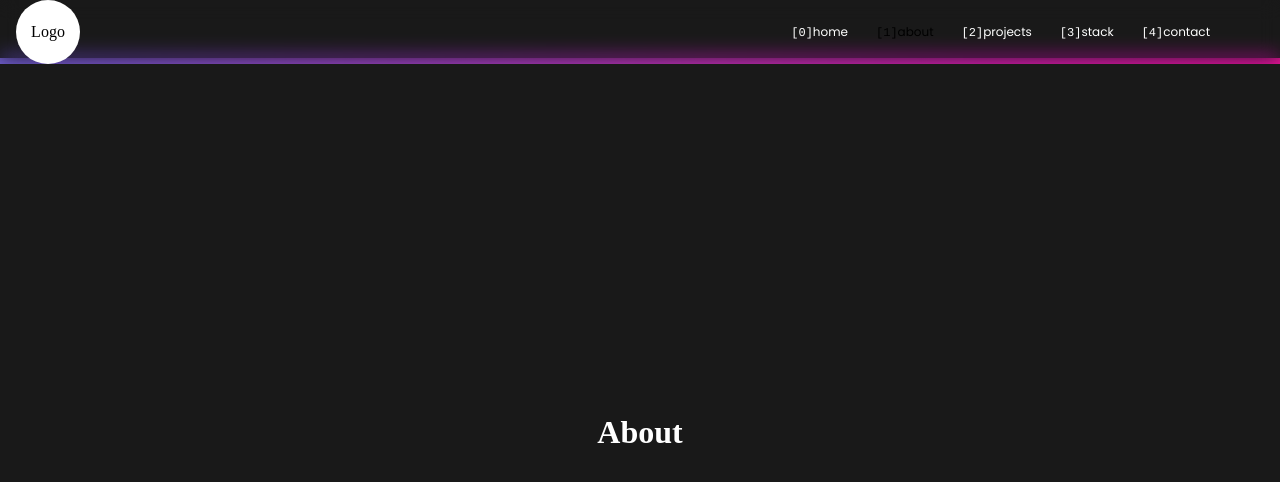
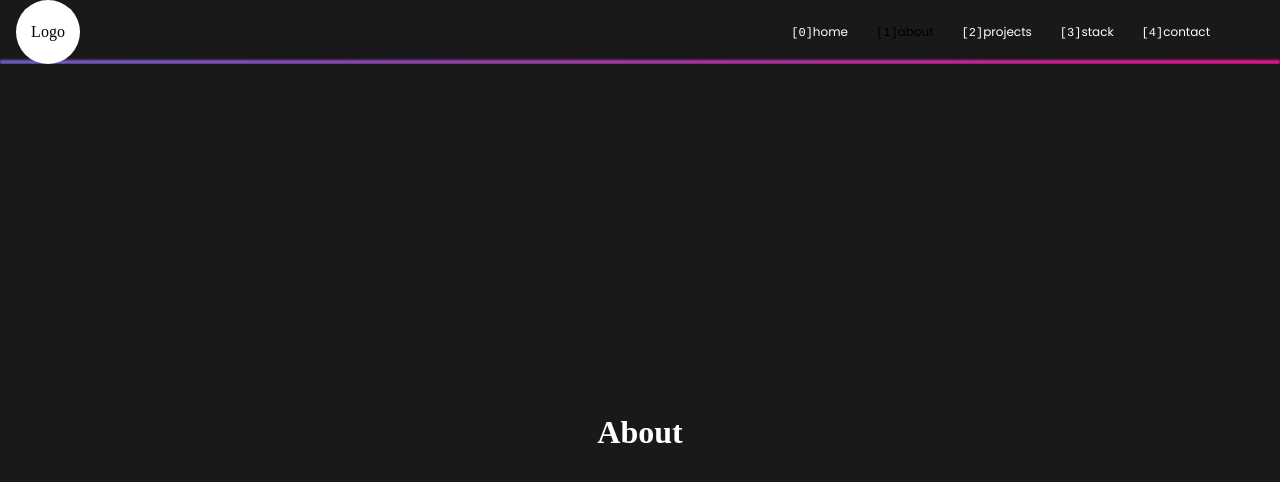
Before and after one commit to newnightcoder/nightcoder.io, a Next.js app: page /about in a window 1280 px wide. Shown: the top 482 px of the page. Built offline with nearby package versions, Linux system fonts and the light colour scheme.

Commit message:
background component readded/transition bg between pages

```diff
--- a/components/Navbar/NavbarStyled.ts
+++ b/components/Navbar/NavbarStyled.ts
@@ -26,15 +26,18 @@ const NavbarContainer = styled.div`
   color: var(--text-dark);
   background: transparent;
   z-index: 999;
+  -webkit-backdrop-filter: saturate(180%) blur(10px);
   backdrop-filter: saturate(180%) blur(10px);
 `;
 
 const BackgroundShapes = styled.span`
-  height: 10%;
+  height: 7%;
   width: 100%;
   position: absolute;
   bottom: 0;
   left: 0;
+  z-index: 1000;
+  filter: blur(1px);
   background: linear-gradient(to left, #ffb906, #fb098c, #06a5ff);
   background-size: 400%;
   background-position: left;
--- a/context/TransitionLayout.tsx
+++ b/context/TransitionLayout.tsx
@@ -6,7 +6,7 @@ import {
   useRef,
   useState,
 } from "react";
-import { Layout, Loader } from "../components";
+import { Background, Layout, Loader } from "../components";
 import { useHandleRoute, useIsoMorphicLayoutEffect } from "../hooks";
 import { GlobalStyles } from "../styles/_globals";
 import { TransitionContext } from "./TransitionContext";
@@ -92,7 +92,7 @@ const TransitionLayout = ({ children }: Props) => {
         <Loader set={setisLoading} />
       ) : (
         <Layout ref={layoutRef}>
-          {/* <Background ref={bgRef} /> */}
+          <Background ref={bgRef} />
           {nextChildren}
         </Layout>
       )}
--- a/hooks/useTransitionBackground.ts
+++ b/hooks/useTransitionBackground.ts
@@ -12,7 +12,8 @@ const useTransitionBackground = () => {
     contact: "#666666",
   };
 
-  const handleBackground = useCallback((id: string) => {
+  const handleBackground = useCallback(
+    (id: string) => {
       switch (id) {
         case "home":
           return setBackgroundColor(colors.home);
@@ -27,7 +28,9 @@ const useTransitionBackground = () => {
         default:
           return;
       }
-  }, []);
+    },
+    [setBackgroundColor, colors]
+  );
 
   return handleBackground;
 };
--- a/pages/about.tsx
+++ b/pages/about.tsx
@@ -1,6 +1,5 @@
-import { useContext, useRef } from "react";
+import { useRef } from "react";
 import { HomeAnimation } from "../animations";
-import { TransitionContext } from "../context/TransitionContext";
 import {
   useHandleRoute,
   useIsoMorphicLayoutEffect,
@@ -12,14 +11,13 @@ const About = () => {
   const ref = useRef<HTMLDivElement>(null);
   const handleBackground = useTransitionBackground();
   const handleRoute = useHandleRoute();
-  const { backgroundColor } = useContext(TransitionContext);
 
   useIsoMorphicLayoutEffect(() => {
-    handleBackground(ref?.current?.id);
-  }, [ref.current]);
+    if (ref.current) return handleBackground(ref.current.id);
+  }, []);
 
   return (
-    <PageContainer ref={ref} id="about" background={backgroundColor}>
+    <PageContainer ref={ref} id="about">
       <HomeAnimation>
         {/* <Container> */}
         <h1>About</h1>
--- a/pages/contact.tsx
+++ b/pages/contact.tsx
@@ -1,20 +1,18 @@
-import { useContext, useRef } from "react";
+import { useRef } from "react";
 import { HomeAnimation } from "../animations";
-import { TransitionContext } from "../context/TransitionContext";
 import { useIsoMorphicLayoutEffect, useTransitionBackground } from "../hooks";
 import { PageContainer } from "../styles/_globals";
 
 const Contact = () => {
   const ref = useRef<HTMLDivElement | null>(null);
   const handleBackground = useTransitionBackground();
-  const { backgroundColor } = useContext(TransitionContext);
 
   useIsoMorphicLayoutEffect(() => {
     if (ref.current) return handleBackground(ref.current.id);
   }, []);
 
   return (
-    <PageContainer ref={ref} id="contact" background={backgroundColor}>
+    <PageContainer ref={ref} id="contact">
       <HomeAnimation>
         <h1>CONTACT</h1>
       </HomeAnimation>
--- a/pages/projects.tsx
+++ b/pages/projects.tsx
@@ -1,20 +1,18 @@
-import { useContext, useRef } from "react";
+import { useRef } from "react";
 import { HomeAnimation } from "../animations";
-import { TransitionContext } from "../context/TransitionContext";
 import { useIsoMorphicLayoutEffect, useTransitionBackground } from "../hooks";
 import { PageContainer } from "../styles/_globals";
 
 const Projects = () => {
   const ref = useRef<HTMLDivElement | null>(null);
   const handleBackground = useTransitionBackground();
-  const { backgroundColor } = useContext(TransitionContext);
 
   useIsoMorphicLayoutEffect(() => {
     if (ref.current) return handleBackground(ref.current.id);
   }, []);
 
   return (
-    <PageContainer ref={ref} id="projects" background={backgroundColor}>
+    <PageContainer ref={ref} id="projects">
       <HomeAnimation>
         <h1>PROJECTS</h1>
       </HomeAnimation>
--- a/pages/stack.tsx
+++ b/pages/stack.tsx
@@ -1,20 +1,18 @@
-import { useContext, useRef } from "react";
+import { useRef } from "react";
 import { HomeAnimation } from "../animations";
-import { TransitionContext } from "../context/TransitionContext";
 import { useIsoMorphicLayoutEffect, useTransitionBackground } from "../hooks";
 import { PageContainer } from "../styles/_globals";
 
 const Stack = () => {
   const ref = useRef<HTMLDivElement | null>(null);
   const handleBackground = useTransitionBackground();
-  const { backgroundColor } = useContext(TransitionContext);
 
   useIsoMorphicLayoutEffect(() => {
     if (ref.current) return handleBackground(ref.current.id);
   }, []);
 
   return (
-    <PageContainer ref={ref} id="stack" background={backgroundColor}>
+    <PageContainer ref={ref} id="stack">
       <HomeAnimation>
         <h1>STACK</h1>
       </HomeAnimation>
--- a/styles/_globals.ts
+++ b/styles/_globals.ts
@@ -5,7 +5,7 @@ import styled, { createGlobalStyle } from "styled-components";
 //   light: localFont({ src: "./fonts/Poppins/Poppins-100.ttf" }),
 // };
 interface Props {
-  background: string;
+  background?: string;
 }
 
 export const PageContainer = styled.div<Props>`
@@ -18,7 +18,7 @@ export const PageContainer = styled.div<Props>`
   flex-direction: column;
   align-items: center;
   justify-content: center;
-  background-color: ${(props) => props.background};
+  // background-color: ${(props) => props.background};
   // border: 5px solid red;
 `;
 
--- a/styles/home.ts
+++ b/styles/home.ts
@@ -47,6 +47,7 @@ const MoreBtn = styled.button<Props>`
   display: flex;
   align-items: center;
   justify-content: center;
+  overflow: hidden;
   background: ${(props) =>
     props.color === "blue"
       ? "var(--gradient-blue)"
```
Also changed, not shown: components/Logo/LogoStyled.ts (+0 -38 lines). Lines whose indentation alone changed are shown as unchanged.
